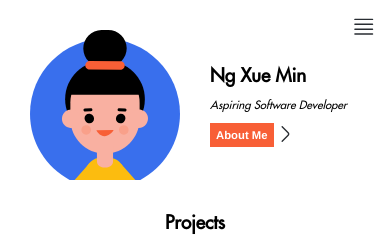
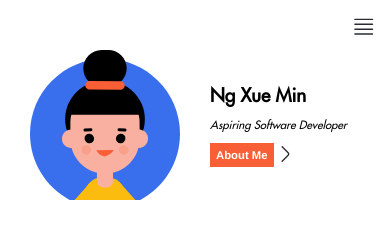
Before and after one commit to xueminzzz/My-Portfolio-Website, a Next.js app: page / in a window 390 px wide. Shown: the top 250 px of the page. Built offline with nearby package versions, Linux system fonts and the light colour scheme.

Commit message:
adjusted header

```diff
--- a/app/components/header/header.module.css
+++ b/app/components/header/header.module.css
@@ -212,7 +212,7 @@
     .main-container {
         height: auto;
         justify-content: flex-start;
-        margin-top: 3rem;
+        /* margin-top: 3rem; */
     }
 
     .avatar {
--- a/app/page.module.css
+++ b/app/page.module.css
@@ -173,7 +173,7 @@
   }
 
   .projects-container {
-    margin-top: 3rem;
+    margin-top: 5rem;
   }
 
   .projects-header {
```
